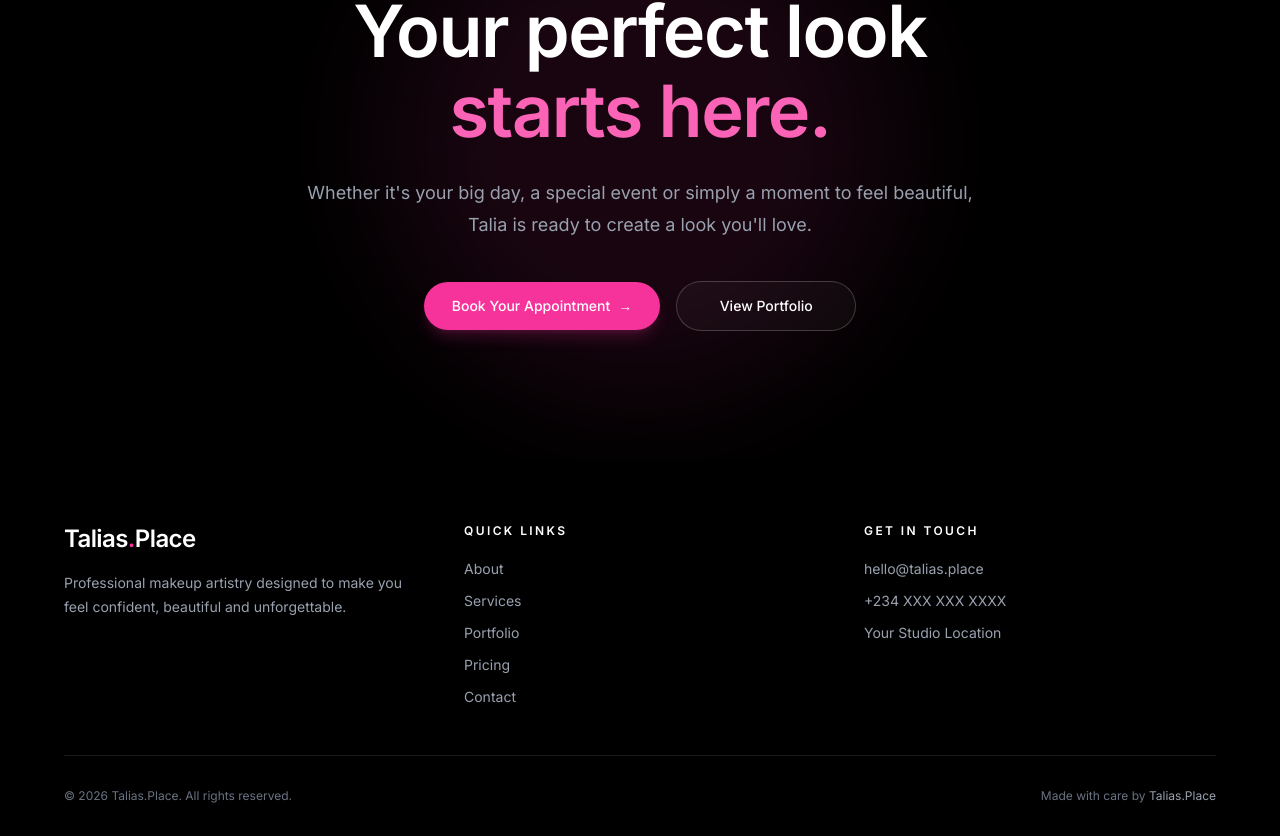
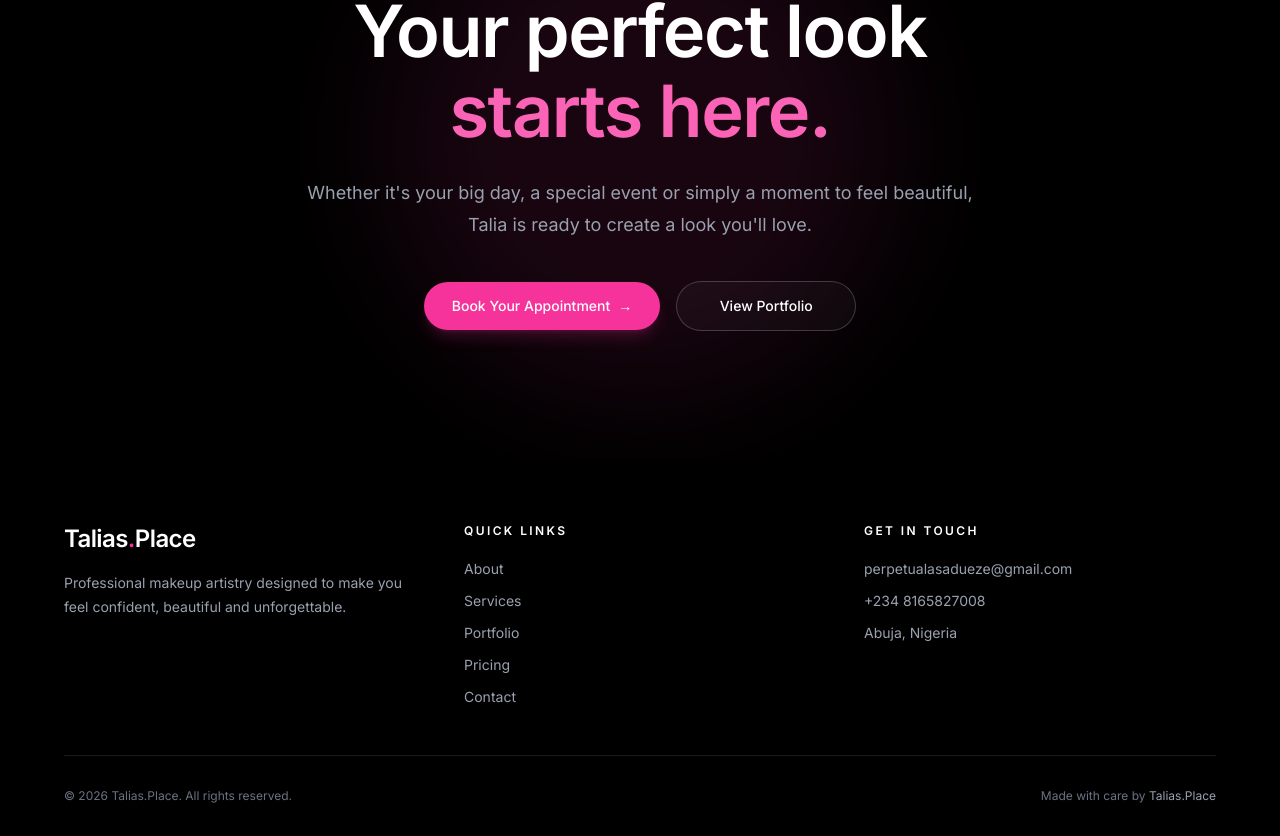
Before and after one commit to officialosiyoung1/TaliasplaceUI, a React (Vite) app: page / in a window 1280 px wide. Shown: the part 6931-7767 px from the top of the page. Built offline with nearby package versions, Linux system fonts and the light colour scheme.

Commit message:
Update footer content

```diff
--- a/src/components/Footer.jsx
+++ b/src/components/Footer.jsx
@@ -73,15 +73,15 @@ const Footer = () => {
 
             <div className="mt-5 space-y-3 text-sm text-gray-400">
               <p className="transition-colors duration-300 hover:text-white">
-                hello@talias.place
+                perpetualasadueze@gmail.com
               </p>
 
               <p className="transition-colors duration-300 hover:text-white">
-                +234 XXX XXX XXXX
+                +234 8165827008
               </p>
 
               <p className="transition-colors duration-300 hover:text-white">
-                Your Studio Location
+                Abuja, Nigeria
               </p>
             </div>
           </div>
```
